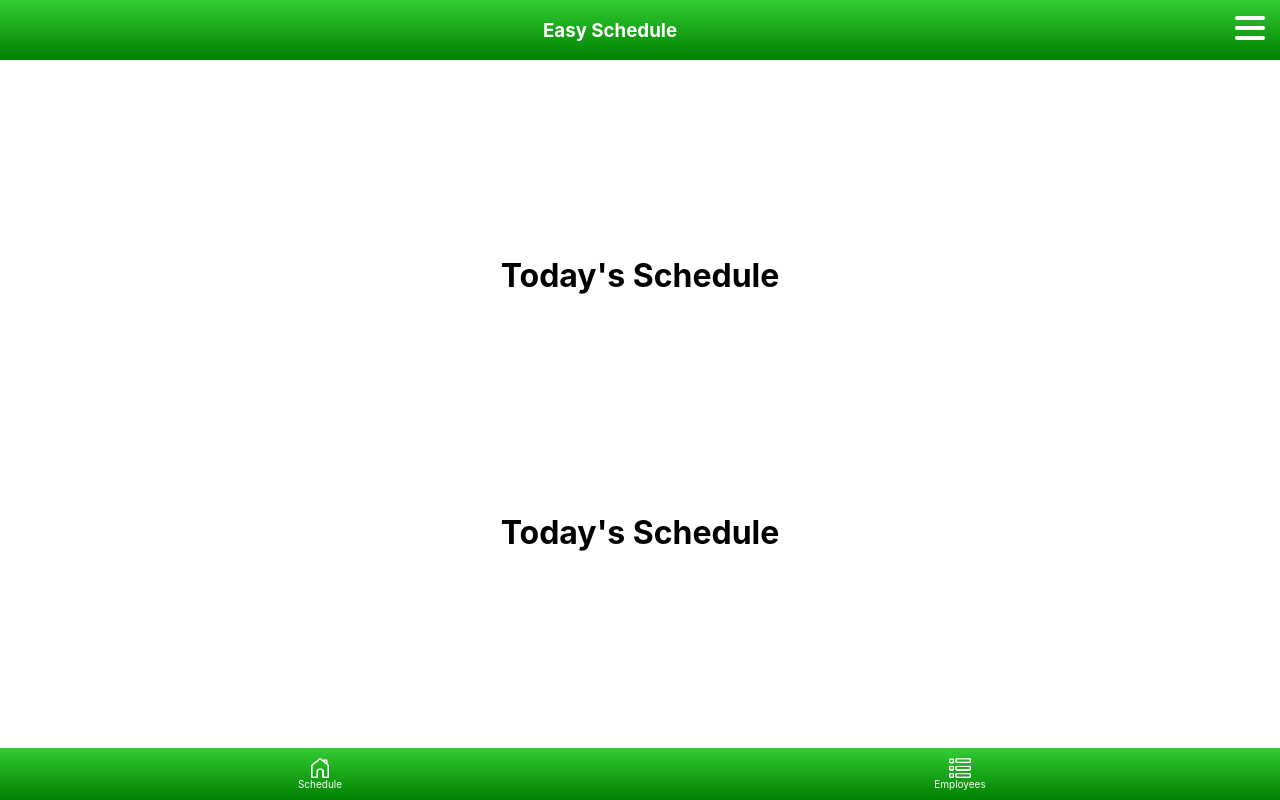
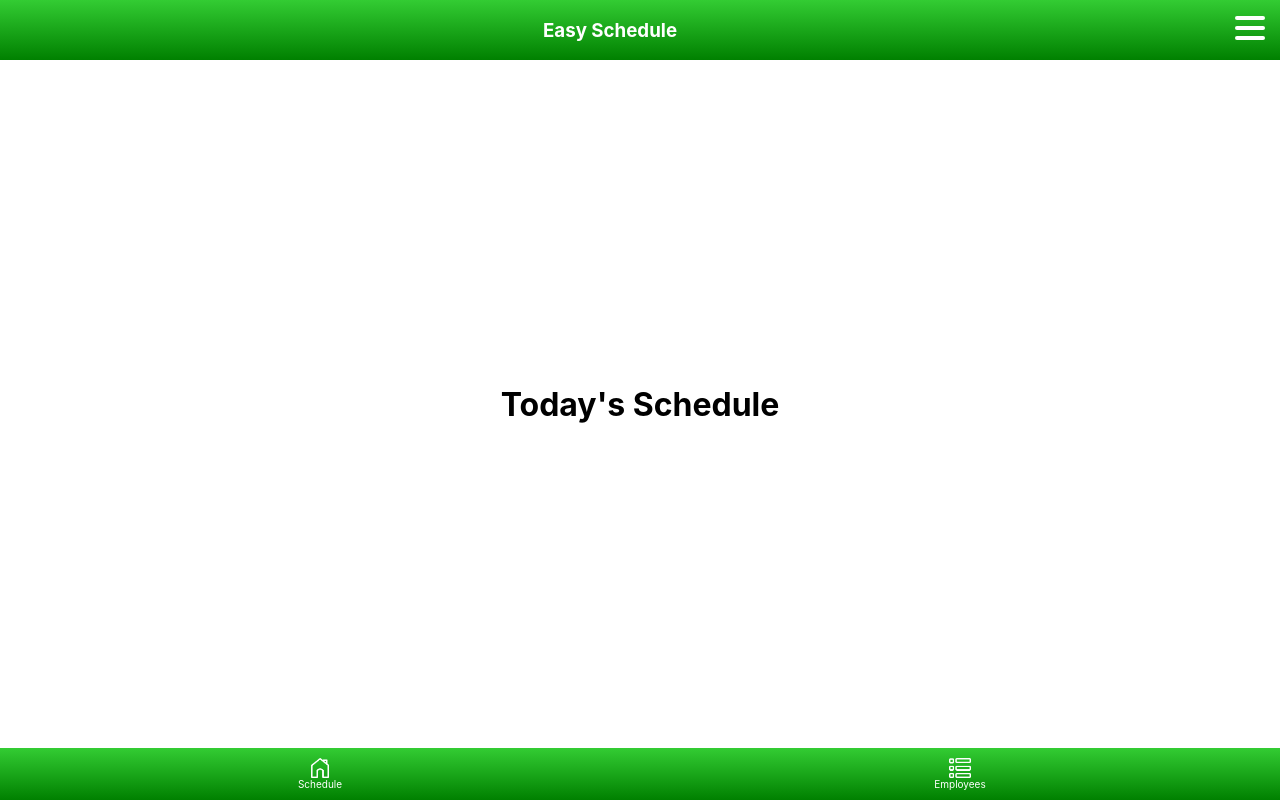
Before and after one commit to rscarbel/Scheduling-App-Front-End, a React (Create React App) app: page / in a window 1280 px wide. Built offline with nearby package versions, Linux system fonts and the light colour scheme.

Commit message:
took away routes

```diff
--- a/src/components/Nav/BottomNavbar.js
+++ b/src/components/Nav/BottomNavbar.js
@@ -8,22 +8,10 @@ import { BrowserRouter as Router, Switch, Route } from "react-router-dom";
 
 const BottomNavbar = () => {
   return <>
-    <Router>
-      <div className='page-content'>
-    <Switch>
-        <Route path='/' exact component={ScheduleDay}/>
-        <Route path='/schedule-day' exact component={ScheduleDay}/>
-        <Route path='/employees' exact component={Employees}/>
-        <Route path='/account' exact component={Account}/>
-        <Route path='/logout' exact component={Logout}/>
-        <Route path='/login' exact component={Login}/>
-      </Switch>
-      </div>
       <nav className='bottom-nav'>
       <BottomNavLink displayText='Schedule' iconImage='assets/home_icon.png' linkLocation='/schedule-day' />
       <BottomNavLink displayText='Employees' iconImage='assets/employees_icon.png' linkLocation='/employees' />
       </nav>
-    </Router>
   </>
 };
 
```
